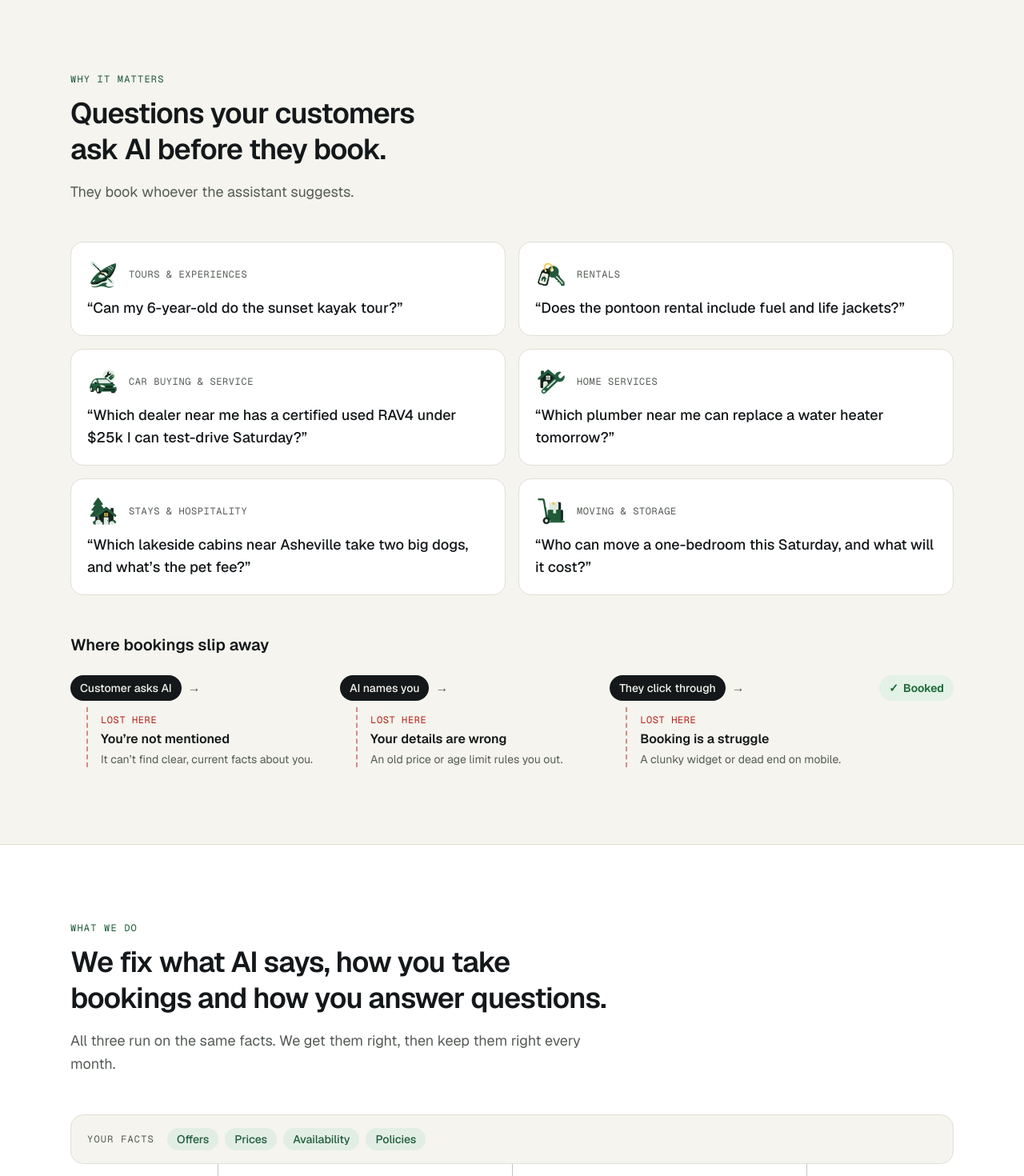
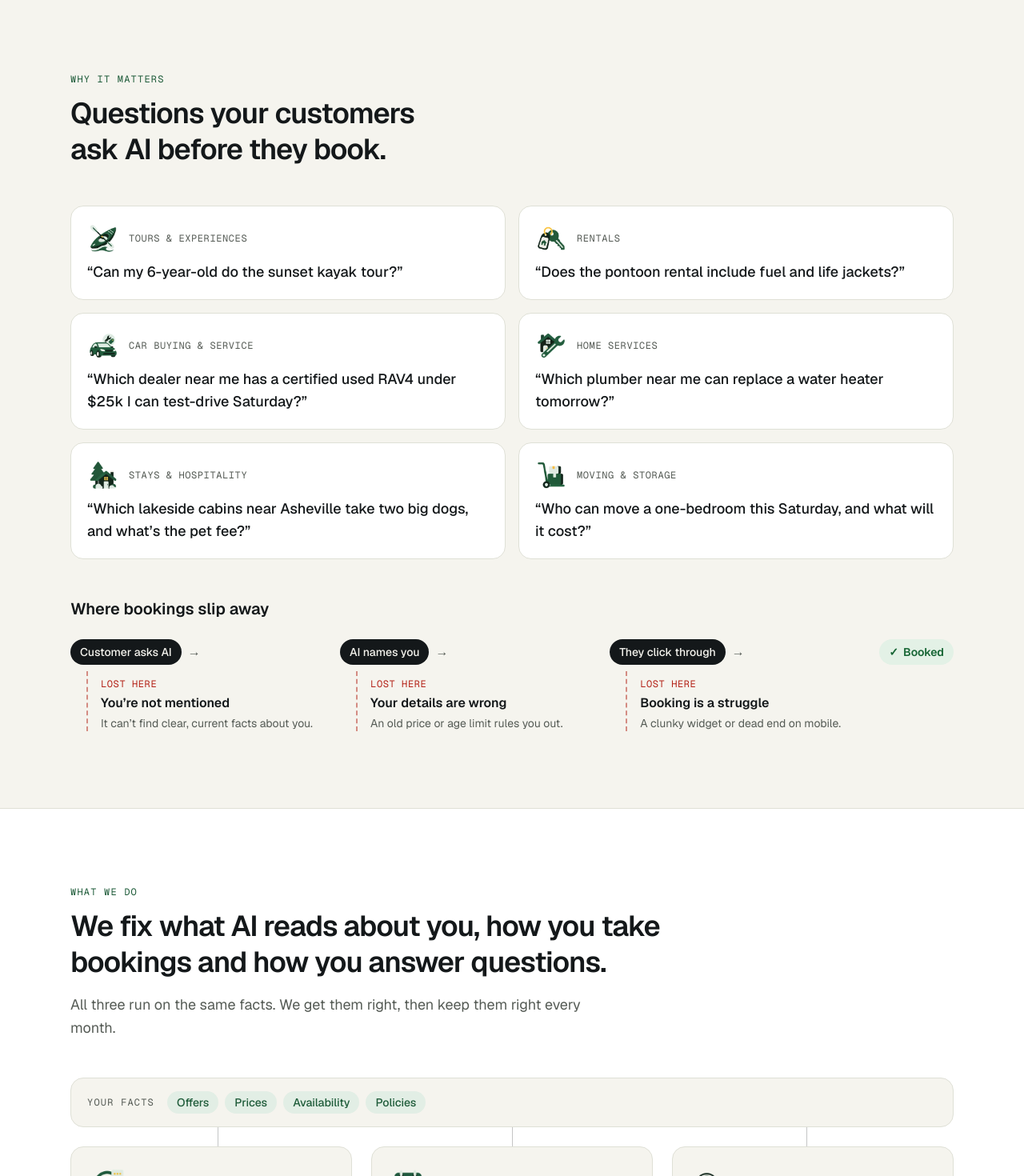
Before and after one commit to yilunzh/oakheart_lab, a Next.js app: page / in a window 1280 px wide. Shown: the part 1987-3457 px from the top of the page at 80% size. Built offline with nearby package versions, Linux system fonts and the light colour scheme; no server answers.

Commit message:
Round 13 copy fixes and log
Co-Authored-By: Claude Opus 5.5 <noreply@anthropic.com>
Claude-Session: https://claude.ai/code/session_01HH1duEignkF6UtpCdXmqM3

```diff
--- a/src/app/page.tsx
+++ b/src/app/page.tsx
@@ -167,7 +167,6 @@ export default function Home() {
       <Section
         eyebrow="Why it matters"
         title="Questions your customers ask AI before they book."
-        intro="They book whoever the assistant suggests."
       >
         <div
           className="-mx-4 flex snap-x snap-mandatory gap-3 overflow-x-auto px-4 pb-2 sm:mx-0 sm:grid sm:grid-cols-2 sm:gap-4 sm:overflow-visible sm:px-0 sm:pb-0"
@@ -192,7 +191,7 @@ export default function Home() {
       <Section
         id="system"
         eyebrow="What we do"
-        title="We fix what AI says, how you take bookings and how you answer questions."
+        title="We fix what AI reads about you, how you take bookings and how you answer questions."
         intro="All three run on the same facts. We get them right, then keep them right every month."
         tone="surface"
       >
--- a/src/content/site.ts
+++ b/src/content/site.ts
@@ -215,7 +215,7 @@ export const homeFaq = [
   },
   {
     q: "What do you need from me?",
-    a: "For the free check: your business name, website, location, type of business and an email for the report. For a project: a short conversation about how you take bookings today, and access to the tools you already use.",
+    a: "For the free check: your business name, website, location, type of business and an email for the report. To work together: a short conversation about how you take bookings today, and access to the tools you already use.",
   },
 ];
 
@@ -282,7 +282,7 @@ export const checkFaq = [
   },
   {
     q: "Is it really free? What’s the catch?",
-    a: "It’s free and you can request as many as you like. There’s no sales call unless you ask for one. If the report shows problems you want help with, reply to it and we’ll talk. If not, keep the report and use it however you like.",
+    a: "It’s free and you can request as many as you like. There’s no sales call unless you ask for one. If the report shows problems you want help with, reply to it and we’ll talk: one price for the fixes, then a monthly fee for upkeep, month to month. If not, keep the report and use it however you like.",
   },
   {
     q: "Who runs the check?",
```
Also changed, not shown: 2 other files (tests, documents, lock files or other folders).
